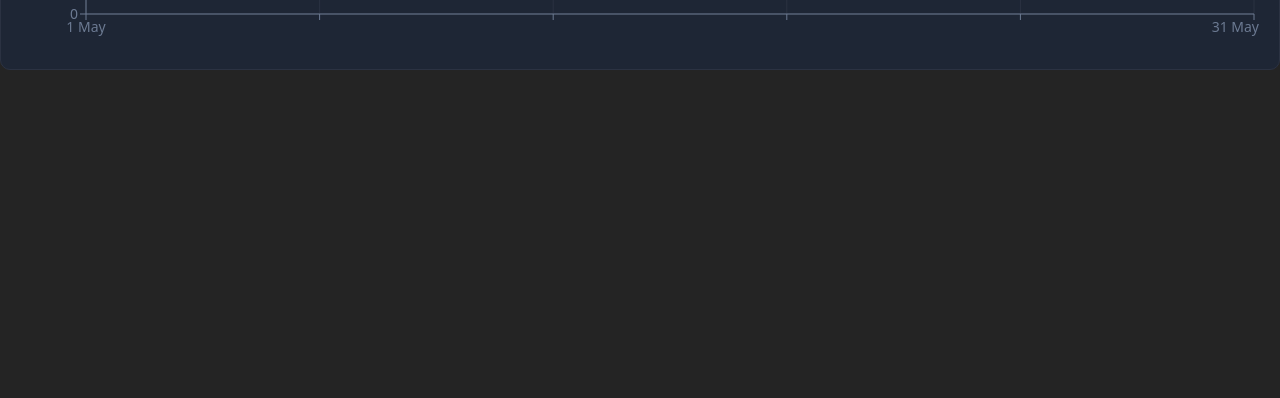
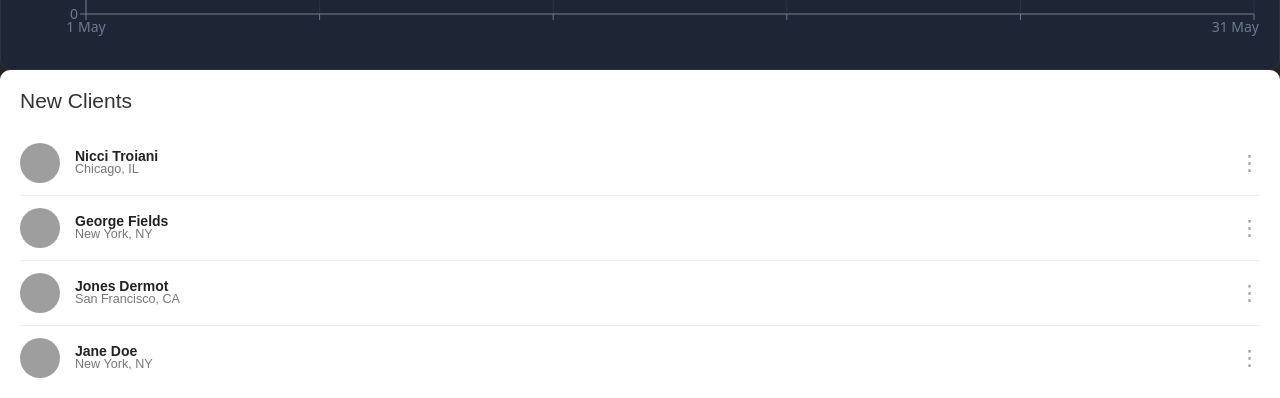
Before and after one commit to Levandovskiy/Saas, a React (Vite) app: page / in a window 1280 px wide. Shown: the part 1193-1591 px from the top of the page. Before the commit the page ends 1263 px from the top, so only its background shows below. Built offline with nearby package versions, Linux system fonts and the light colour scheme; grey boxes are pictures that could not be loaded.

Commit message:
add component NewClient

```diff
--- a/src/App.jsx
+++ b/src/App.jsx
@@ -2,6 +2,7 @@ import SectionMenu from "./components/sectionMenu";
 import Dashboard from "./components/dashboard";
 import CalendarActivity from "./calendar";
 import SalesChart from "./components/SalesChart";
+import NewClients from "./NewClients";
 
 import "./App.scss";
 
@@ -15,6 +16,7 @@ function App() {
           <CalendarActivity />
         </div>
         <SalesChart />
+        <NewClients />
       </div>
     </>
   );
```
